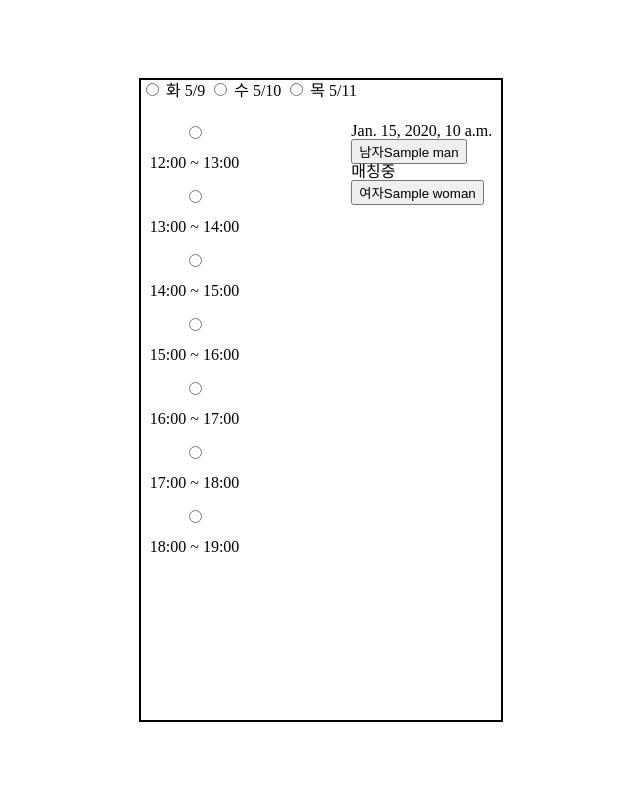
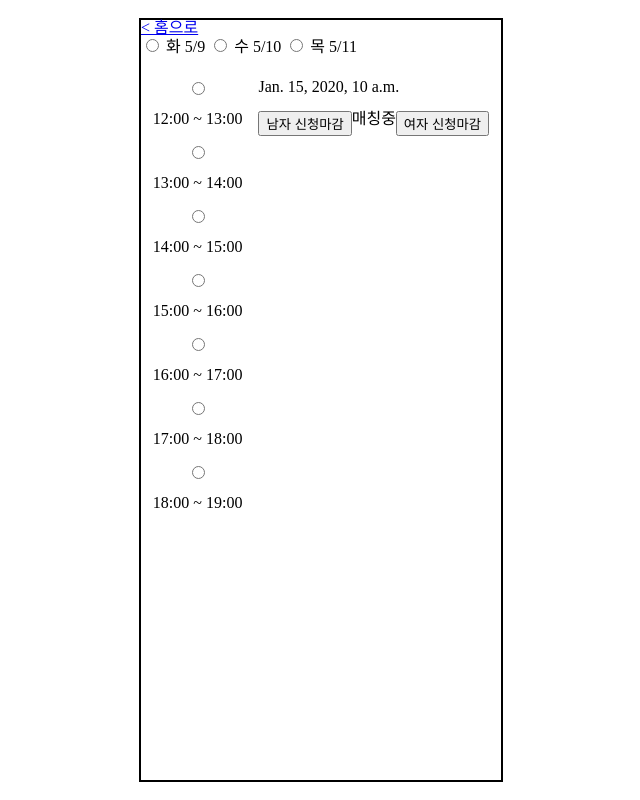
Before and after one commit to heondolee/Blind_Booth, a Django app: template templates/reserve_page.html in a window 1280 px wide. Shown: the whole page, without its empty margins (319-959 px from the left). Run offline with Django 4.2, Linux system fonts and the light colour scheme; the template is opened without the code that fills it: most values are stand-ins (such as "Sample title", 1, 10 or a date in 2020); some libraries are stand-ins or nearby versions.

Commit message:
reserve_page에 timebox 동작 확인

```diff
--- a/blind/views.py
+++ b/blind/views.py
@@ -22,8 +22,9 @@
     else:
         menu_day = day
         menu_slot = slot
-
+    print(menu_day,menu_slot)
     fillteredTimeBoxs = list(TimeBox.objects.filter(Q(day=menu_day)&Q(timeSlot=menu_slot)))
+    print(fillteredTimeBoxs)
     context = {'fillteredTimeBoxs': fillteredTimeBoxs, 'menu_day':menu_day, 'menu_slot':menu_slot}
     return render(request, "reserve_page.html", context=context)
 
--- a/static/css/reservation.css
+++ b/static/css/reservation.css
@@ -5,7 +5,7 @@
     justify-content: center;
 }
 body {
-    height: 80vh;
+    height: 95vh;
     width: 45vh;
     border: 2px solid #000000;
 }
@@ -25,8 +25,9 @@
 
 .big-time-box {
     display: flex;
+    flex-direction: row;
     justify-content: center;
-    gap: 7rem;
+    gap: 1rem;
 }
 
 #left-time-box {
@@ -40,3 +41,15 @@
     flex-direction: column;
     gap: 1rem;
 }
+
+.box-gender {
+    display: flex;
+    flex-direction: row;
+    justify-content: center;
+}
+
+.box-timeBox {
+    display: flex;
+    flex-direction: column;
+    gap: 1rem;
+}
--- a/templates/reserve_page.html
+++ b/templates/reserve_page.html
@@ -2,6 +2,7 @@
 {% load socialaccount %}
 {% load static %}
 <!-- 여기서 부터 넣으면 됨 -->
+<a href="{% url 'blind:reservation'%}">< 홈으로</a>
 <form id="dayslotform" action="/reserve_page/1/12" method="post">
   {% csrf_token %}
   <div class="content-box">
@@ -76,13 +77,22 @@
         <div class="box-timeBox">
           <div class="timebox-timeMin">{{timeBox.timeMin}}</div>
           <div class="box-gender">
-            <form action="{% url 'blind:detail'%}" method="post">
-              <button type="submit" class="btn-man" value="1" name="selectedGender">남자{{timeBox.man}}</button>
-              <div>매칭중</div>
-              <button type="submit" class="btn-woman" value="2" name="selectedGender">여자{{timeBox.woman}}</button>
-            </form>
+            <button class="btn-man" >
+              {% if timeBox.man %}
+              남자 신청마감
+              {% else %}
+              남자 신청하기
+              {% endif %}
+            </button>
+            <div>매칭중</div>
+            <button class="btn-woman" >
+              {% if timeBox.woman %}
+              여자 신청마감
+              {% else %}
+              여자 신청하기
+              {% endif %}
+            </button>
           </div>
-        </div>
         {% endfor %}
       </div>
     </div>
```
Also changed, not shown: static/csv/timezone.csv (+24 -0 lines).
